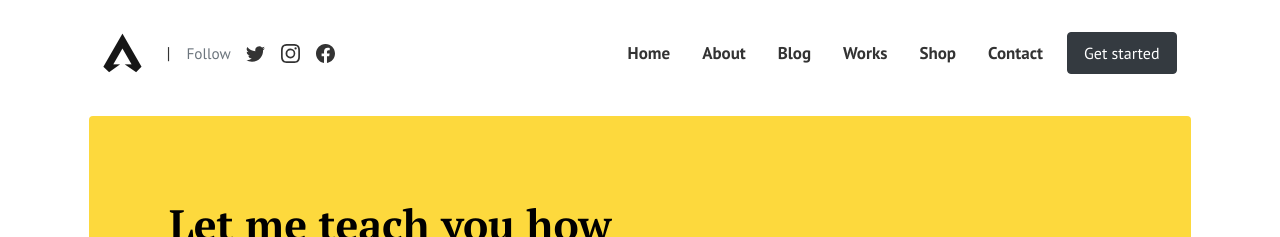
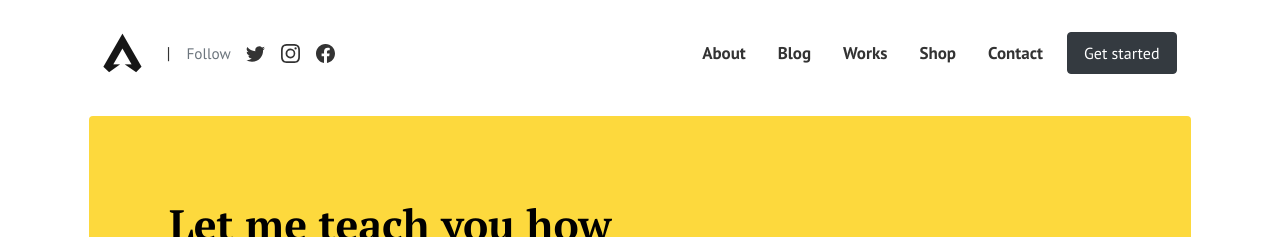
Before and after one commit to Shazwany/shazwany.github.io, a Jekyll site: the page built from index.html, in a window 1280 px wide. Shown: the top 237 px of the page. Built offline with Jekyll 4.4.1, drawn with Linux system fonts in a browser that asks for light colours; the list of posts is cut into pages by our own code; comment, search, counter and statistics services are not loaded.

Commit message:
Update menus.yml

```diff
--- a/_data/menus.yml
+++ b/_data/menus.yml
@@ -1,8 +1,5 @@
 # Top Menu
 topmenu:
-
-- title: Home
-  url: "index.html"
 
 - title: About
   url: "about/"
```
